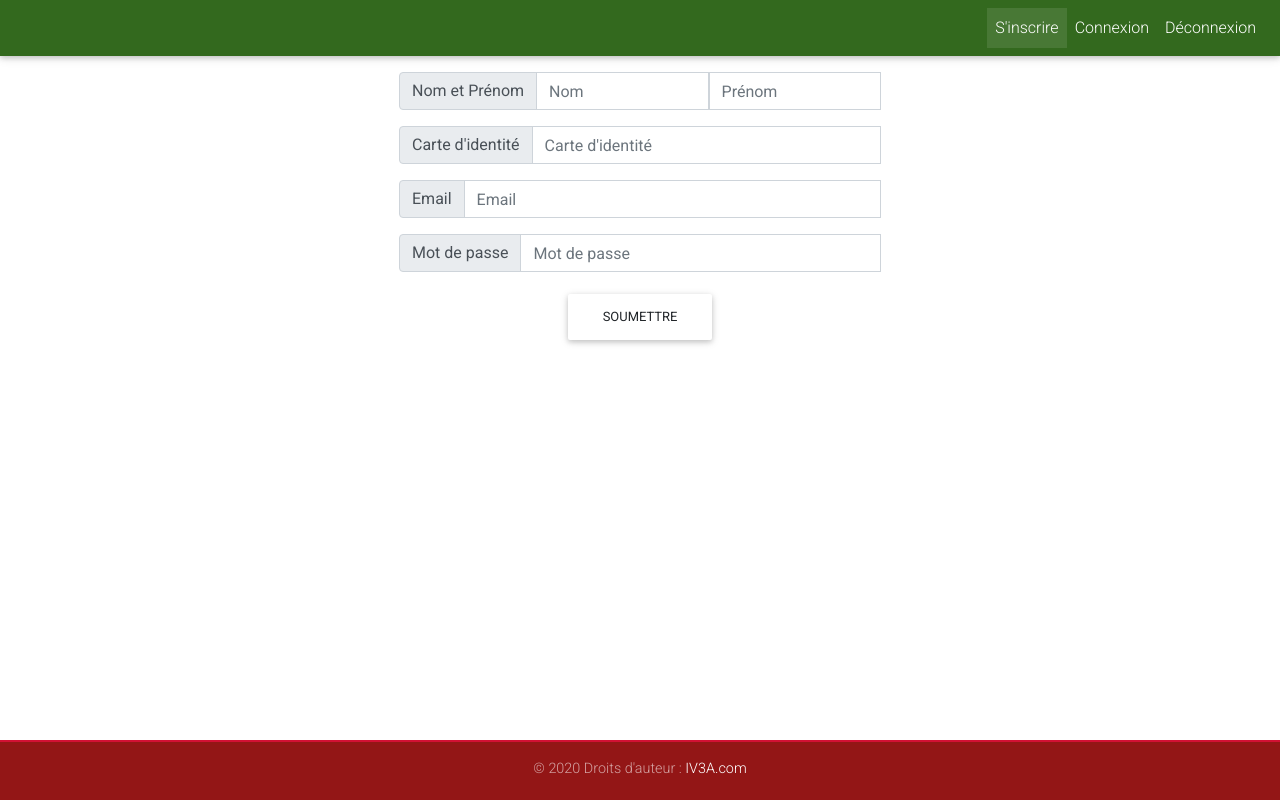
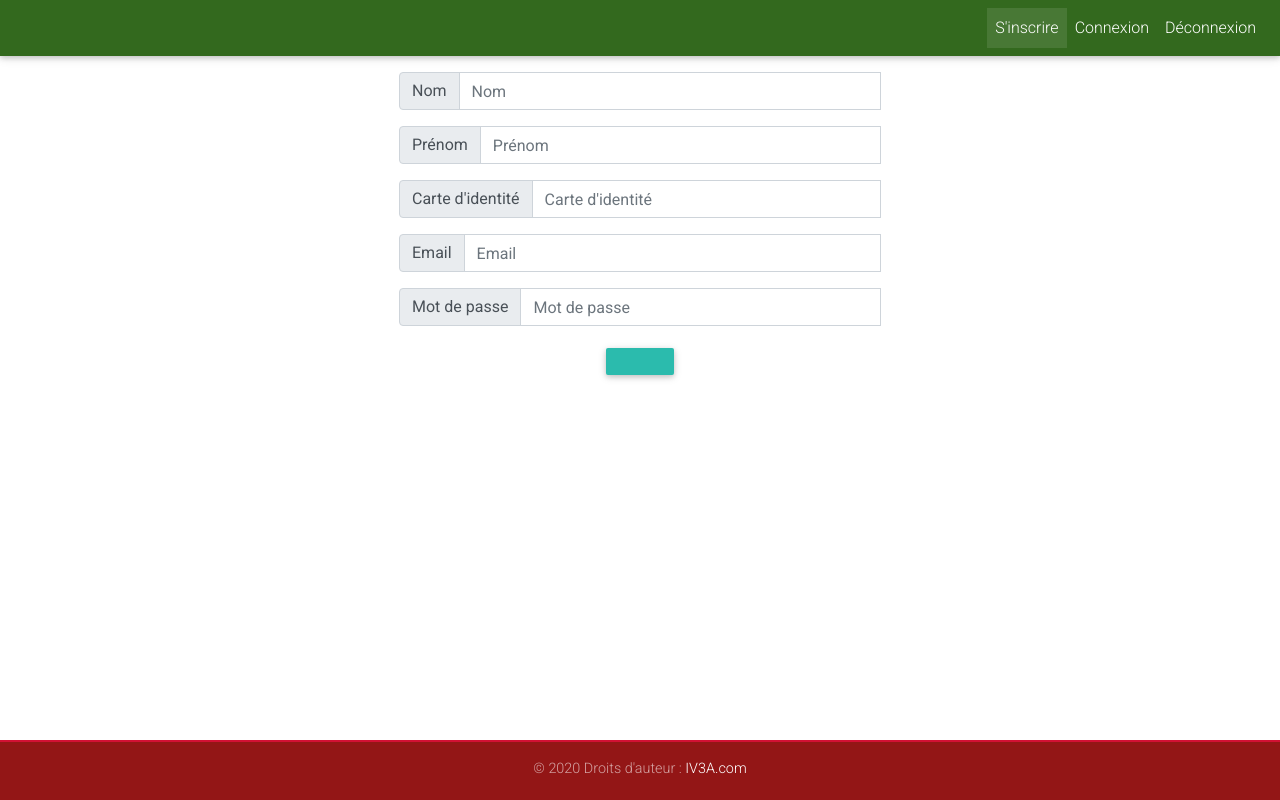
Before and after one commit to punchtrade/IV3A-CRM, a React (Create React App) app: page /register in a window 1280 px wide. Built offline with nearby package versions, Linux system fonts and the light colour scheme; no server answers.

Commit message:
commit axios

```diff
--- a/src/client/components/forms/formLogin.jsx
+++ b/src/client/components/forms/formLogin.jsx
@@ -1,7 +1,7 @@
 import React from "react";
 import axios from 'axios';
-import { MDBContainer, MDBInputGroup, MDBInput } from "mdbreact";
-import ButtonSubmit from "../buttons/buttonSubmit";
+import { MDBContainer, MDBInputGroup, MDBInput , MDBBtn} from "mdbreact";
+// import ButtonSubmit from "../buttons/buttonSubmit";
 import '../../styles/formLogin.scss';
 
 
@@ -12,7 +12,6 @@ class FormLogin extends React.Component {
       email: '',
       password: '',
       errors: {},
-      method: 'POST'
     }
 
     this.onSubmitHandler = this.onSubmitHandler.bind(this);
@@ -22,9 +21,10 @@ class FormLogin extends React.Component {
 
 
   onSubmitHandler() {
+    console.log(this.state);
     if (!(this.state.email === '' || this.state.password === '')
     && /^(([^<>()[\]\\.,;:\s@"]+(\.[^<>()[\]\\.,;:\s@"]+)*)|(".+"))@((\[[0-9]{1,3}\.[0-9]{1,3}\.[0-9]{1,3}\.[0-9]{1,3}\])|(([a-zA-Z\-0-9]+\.)+[a-zA-Z]{2,}))$/)
-    axios.post('http://localhost:9000/login', {
+    axios.post('http://localhost:9000/', {
         email: this.state.email,
         password: this.state.password
     }).then(res => {
@@ -84,7 +84,7 @@ passwordInputChangeHandler(event) {
           </>
         }
       />
-       <ButtonSubmit onClick={this.onSubmitHandler} type="button"/>
+       <MDBBtn onClick={this.onSubmitHandler} type="button"/>
     </MDBContainer>
     );
   }
--- a/src/client/components/forms/formRegister.jsx
+++ b/src/client/components/forms/formRegister.jsx
@@ -1,12 +1,12 @@
 import React from "react";
 import axios from 'axios';
-import { MDBContainer, MDBInputGroup, MDBInput } from "mdbreact";
-import ButtonSubmit from "../buttons/buttonSubmit";
+import { MDBContainer, MDBInputGroup, MDBInput, MDBBtn } from "mdbreact";
+// import ButtonSubmit from "../buttons/buttonSubmit";
 import '../../styles/formRegister.scss';
 
 class FormRegister extends React.Component {
-  constructor() {
-    super()
+  constructor(props) {
+    super(props)
     this.state = {
       firstName: '',
       lastName:'',
@@ -16,92 +16,62 @@ class FormRegister extends React.Component {
       errors: {}
     };
 
-    this.onSubmitHandler = this.onSubmitHandler.bind(this);
-    this.firstNameInputChangeHandler = this.firstNameInputChangeHandler.bind(this);
-    this.lastNameInputChangeHandler = this.lastNameInputChangeHandler.bind(this);
-    this.idCardInputChangeHandler = this.idCardInputChangeHandler.bind(this);
-    this.emailInputChangeHandler = this.emailInputChangeHandler.bind(this);
-    this.passwordInputChangeHandler = this.passwordInputChangeHandler.bind(this);
   }
 
-  componentDidMount() {
-    axios.post('http://localhost:9000/');
+  changeHandler = e => {
+    this.setState({ [e.target.name] : e.target.value })
   }
 
-  onSubmitHandler (e) {
+  submitHandler = async (e) => {
     e.preventDefault();
-    if (!(this.state.firstName === '' || this.state.lastName === '' || this.state.idCard === '' || this.state.email === '' || this.state.password === '')
-      && (/^(([^<>()[\]\\.,;:\s@"]+(\.[^<>()[\]\\.,;:\s@"]+)*)|(".+"))@((\[[0-9]{1,3}\.[0-9]{1,3}\.[0-9]{1,3}\.[0-9]{1,3}\])|(([a-zA-Z\-0-9]+\.)+[a-zA-Z]{2,}))$/.test(this.state.email))) {
-      axios.post('http://localhost:9000/testAPI', {
-        firstName: this.state.firstName,
-        lastName: this.state.lastName,
-        idCard: this.state.idCard,
-        email: this.state.email,
-        password: this.state.password
-      }).then(res => {
-        this.setState({
-          redirect: true
-        });
-      }).catch(err => {
-        console.log(err);
-      });
-    } else {
-      alert('Please enter valid details');
-    }
+    console.log(this.state)
+
+   await axios
+          .post('http://localhost:3000/register/', this.state)
+          .then(response => {
+            console.log(response)
+          })
+          .catch(error => {
+            console.log(error)
+          })
   }
 
-  firstNameInputChangeHandler(event) {
-    this.setState({
-      firstName: event.target.value
-    });
-  }
-
-  lastNameInputChangeHandler(event) {
-    this.setState({
-      lastName: event.target.value
-    });
-  }
-
-  idCardInputChangeHandler(event) {
-    this.setState({
-      idCard: event.target.value
-    });
-  }
-
-  emailInputChangeHandler(event) {
-    this.setState({
-      email: event.target.value
-    });
-  }
-
-  passwordInputChangeHandler(event) {
-    this.setState({
-      password: event.target.value
-    });
-  }
   render() {
-    // if (this.state.redirect) return <Redirect to='/' />
+      const { firstName, lastName, idCard, email, password } = this.state
         return (
-    <MDBContainer className="form" onSubmit={this.onSubmitHandler.bind(this)} method="post"  action="/post-feedback">
+        <MDBContainer className="form" onSubmit={this.submitHandler}>
           <MDBInputGroup
             containerClassName="mb-3 mt-3"
-        prepend="Nom et Prénom"
-        value={this.firstName && this.lastName}
-        onChange={this.firstNameInputChangeHandler &&  this.lastNameInputChangeHandler} required
+            prepend="Nom"
+            type="text"
+            value={firstName}
+            onChange= {this.changeHandler} required
             inputs={
               <>
                 <MDBInput noTag type="text" hint="Nom" />
+              </>
+
+            }
+          />
+          <MDBInputGroup
+            containerClassName="mb-3 mt-3"
+            prepend="Prénom"
+            type="text"
+            value={lastName}
+            onChange={this.changeHandler} required
+            inputs={
+              <>
                 <MDBInput noTag type="text" hint="Prénom" />
                 </>
-
             }
           />
 
     <MDBInputGroup
             containerClassName="mb-3 mt-3"
             prepend="Carte d'identité"
-        value={this.idCard}
-        onChange={this.idCardInputChangeHandler} required
+            type="text"
+            value= {idCard}
+            onChange={this.changeHandler} required
             inputs={
               <>
                 <MDBInput noTag type="text" hint="Carte d'identité" />
@@ -112,8 +82,9 @@ class FormRegister extends React.Component {
     <MDBInputGroup
             containerClassName="mb-3 mt-3"
             prepend="Email"
-        value={this.email}
-        onChange={this.emailInputChangeHandler} required
+            type="text"
+            value={email}
+            onChange={this.changeHandler} required
             inputs={
               <>
                 <MDBInput noTag type="text" hint="Email" />
@@ -124,15 +95,16 @@ class FormRegister extends React.Component {
     <MDBInputGroup
             containerClassName="mb-3 mt-3"
             prepend="Mot de passe"
-        value={this.password}
-        onChange={this.passwordInputChangeHandler} required
+            type="text"
+            value={password}
+            onChange={this.changeHandler} required
             inputs={
               <>
                 <MDBInput noTag type="text" hint="Mot de passe" />
               </>
             }
           />
-       <ButtonSubmit onClick={this.onSubmitHandler} type="submit"  value="Submit"/>
+          <MDBBtn onClick={this.submitHandler} type="submit"/>
         </MDBContainer>
 
         );
--- a/src/client/components/header/header.js
+++ b/src/client/components/header/header.js
@@ -4,6 +4,7 @@ import { BrowserRouter as Router , Switch, Route } from 'react-router-dom';
 import Register from '../../pages/register';
 import Login from '../../pages/login';
 import Logout from '../../pages/logout';
+
 
 
 class Header extends Component {
```
Also changed, not shown: 2 other files (tests, documents, lock files or other folders). Lines whose indentation alone changed are shown as unchanged.
